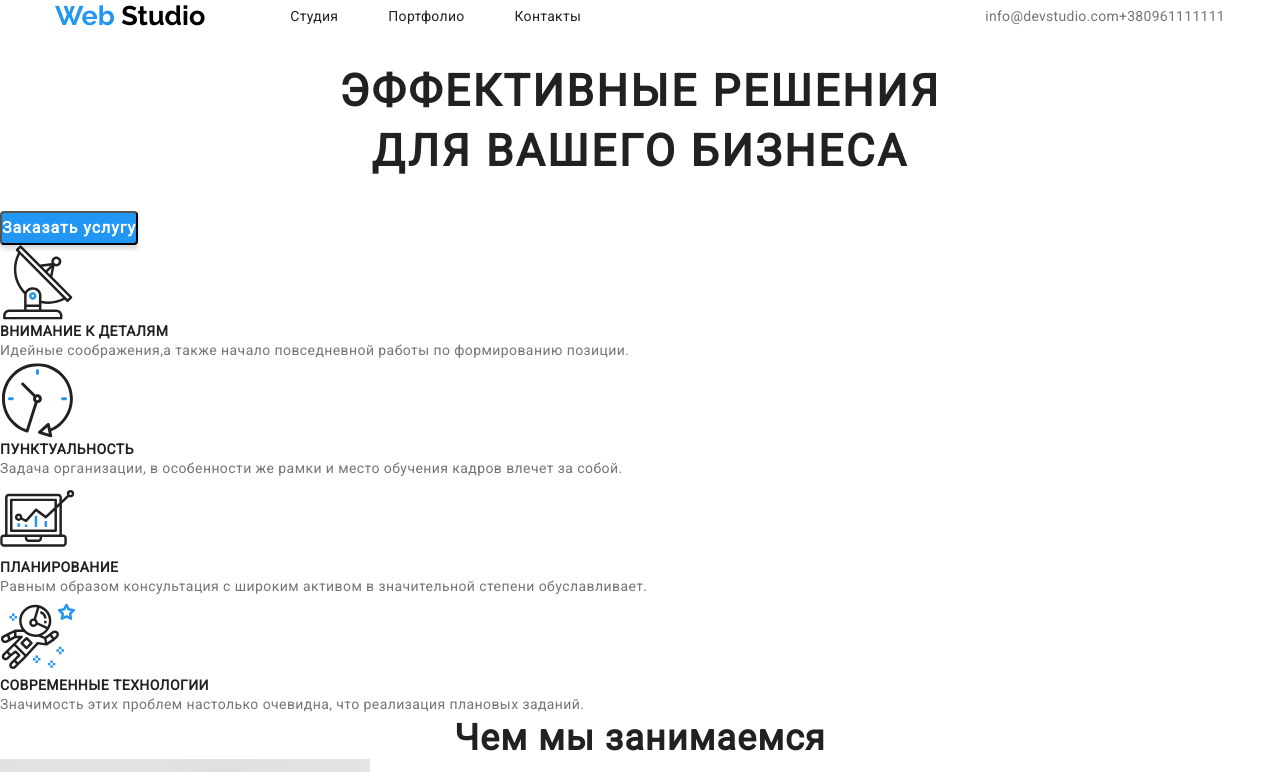
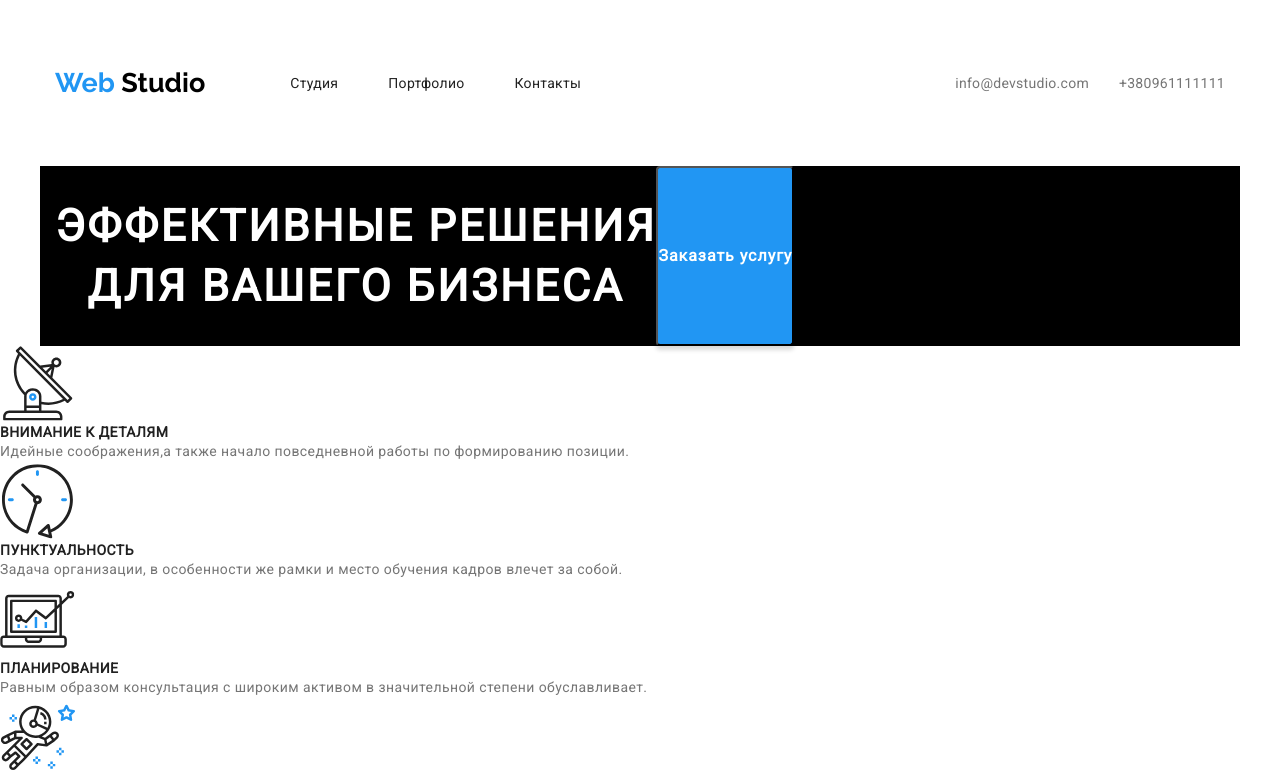
Before and after one commit to Mira1702/goit-markup-hw-03, a plain HTML site: page index.html in a window 1280 px wide. Shown: the top 772 px of the page. Drawn offline with Linux system fonts and the light colour scheme.

Commit message:
13 июля

```diff
--- a/css/styles.css
+++ b/css/styles.css
@@ -85,7 +85,7 @@ line-height: 1.37;
 text-align: center;
 letter-spacing: 0.06em;
 text-transform: uppercase;
-color: #212121;
+color: #FFFFFF;
 }
 
 .button {
@@ -249,7 +249,11 @@ padding-right: 15px;
 margin-left: auto;
 margin-right: auto;
 display: flex;
+}
 
+.header {
+padding-top: 25px;
+padding-bottom: 25px;
 }
 
 .navigation-list {
@@ -273,11 +277,32 @@ margin-right: 85px;
 display: flex;
 }
 
-.header-utils {
-margin-left: auto;
-}
 
 .header .container {
 align-items: center;
 justify-content: space-between;
 }
+
+.navigation-mail {
+margin-right: 30px;
+}
+
+.navigation-list {
+padding-top: 25px;
+padding-bottom: 25px;
+}
+
+.navigation-item {
+display: block;
+padding-top: 25px;
+padding-bottom: 25px;
+}
+
+.section-title .container {
+display: flex;
+}
+
+.title-slider {
+background-color: black;
+flex-grow: 1;
+}
--- a/index.html
+++ b/index.html
@@ -38,13 +38,17 @@
     </header>
 
     <!-- Заголовок-->
-    <section class="section">
-      <h1 class="heading">Эффективные решения<br />для вашего бизнеса</h1>
-      <button type="button" class="button">Заказать услугу</button>
+    <section class="section-title">
+      <div class="container title-slider">
+        <h1 class="heading">Эффективные решения<br />для вашего бизнеса</h1>
+        <button type="button" class="button">Заказать услугу</button>
+      </div>
+
     </section>
 
     <!-- Особенности-->
     <section class="section">
+
       <h2 hidden class="head">Особенности</h2>
       <ul class="link">
         <li>
```
